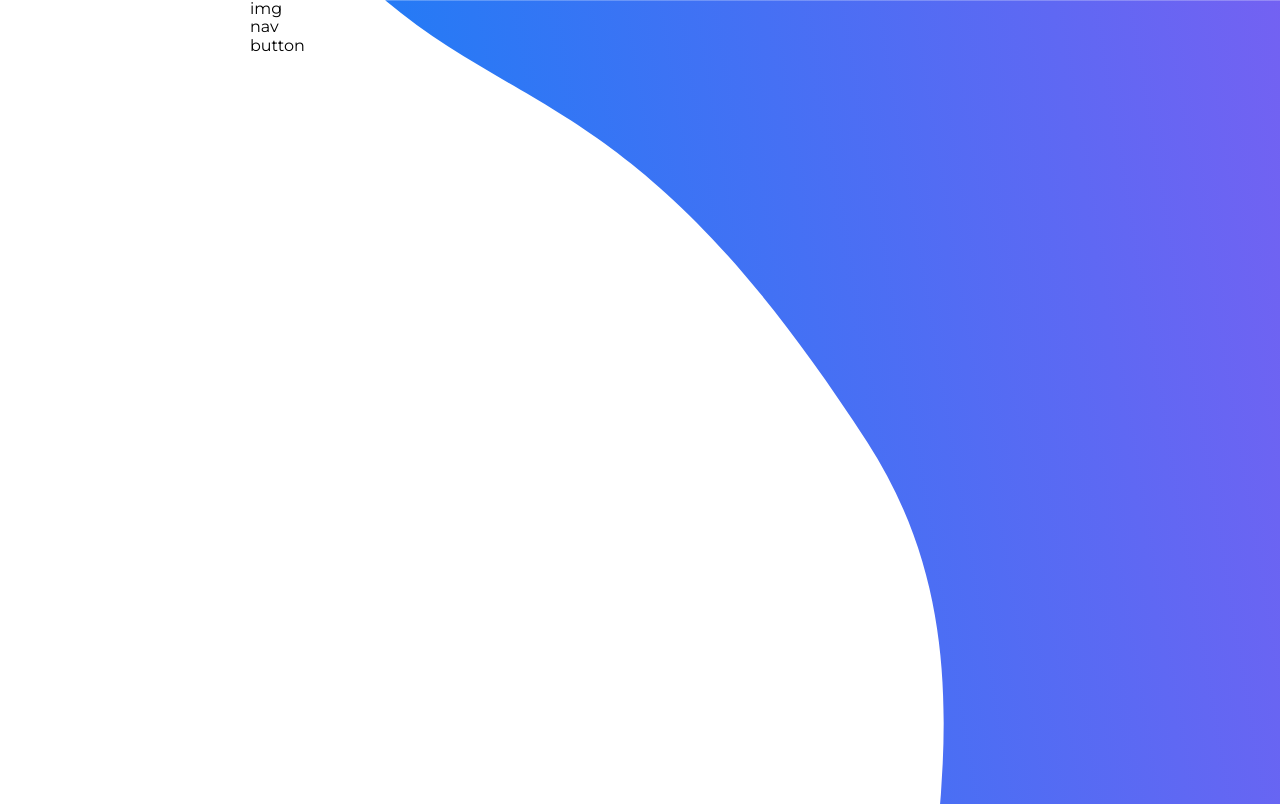
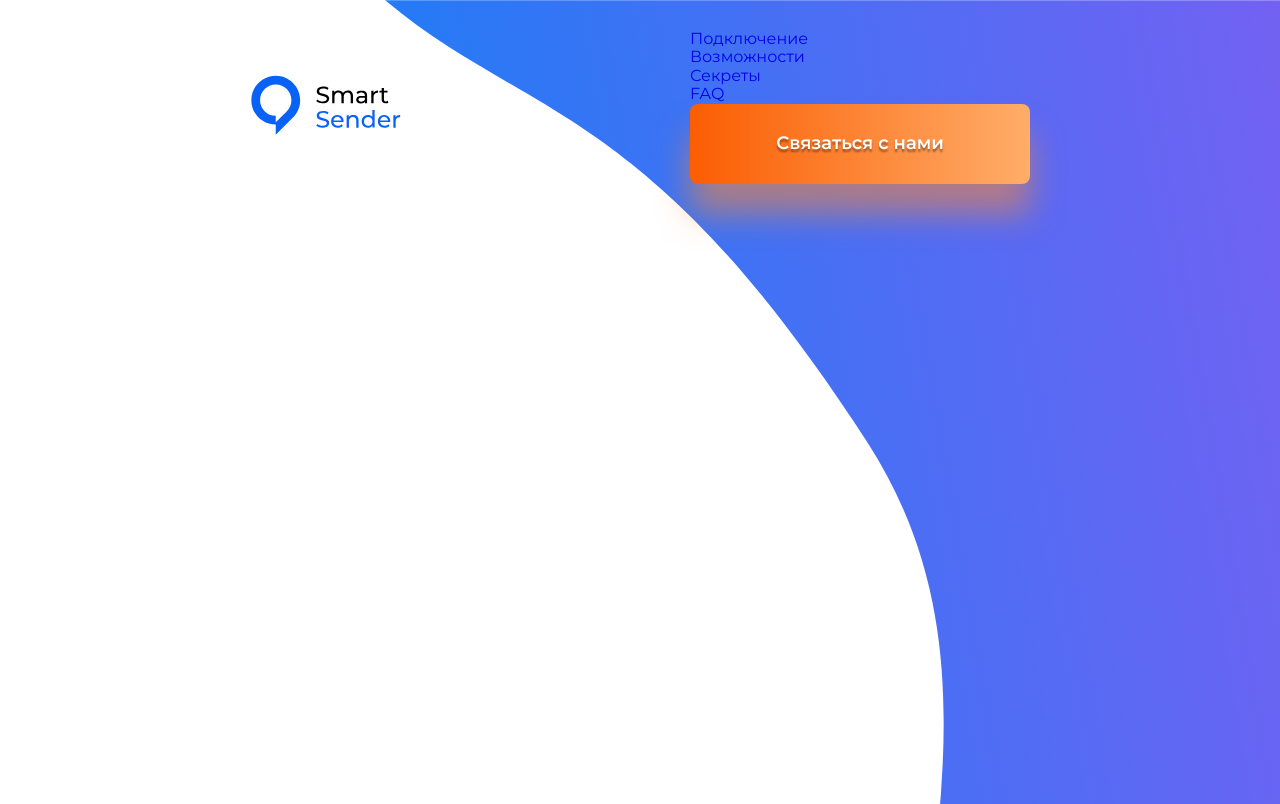
Before and after one commit to anigvo/ss-viber, a plain HTML site: page index.html in a window 1280 px wide. Shown: the top 804 px of the page. Drawn offline with nearby package versions, Linux system fonts and the light colour scheme.

Commit message:
create contact-button and some header

```diff
--- a/index.html
+++ b/index.html
@@ -12,16 +12,41 @@
   </head>
 
   <body>
-    <div class="container">
-      <header class="header">
-        <div>img</div>
-        <div>
-          <div>nav</div>
-          <div>button</div>
+    <header class="header">
+      <div class="container header__container">
+        <a href="https://smartsender.com"
+          ><svg class="header__logo">
+            <use href="./images/svg/sprite.svg#logo"></use></svg
+        ></a>
+
+        <div class="header__wrapper">
+          <nav class="header__nav">
+            <ul class="header__list">
+              <li class="header__item">
+                <a href="#" class="header__link">Подключение</a>
+              </li>
+              <li class="header__item">
+                <a href="#" class="header__link">Возможности</a>
+              </li>
+              <li class="header__item">
+                <a href="#" class="header__link">Секреты</a>
+              </li>
+              <li class="header__item">
+                <a href="#" class="header__link">FAQ</a>
+              </li>
+            </ul>
+          </nav>
+
+          <button
+            type="button"
+            class="contact-button"
+            data-text="Связаться с нами"
+          >
+            Связаться с нами
+          </button>
         </div>
-      </header>
-    </div>
-    <div class="background"></div>
+      </div>
+    </header>
 
     <section class="section" id="section-about">
       <div class="container"></div>
@@ -30,7 +55,7 @@
     <footer class="footer">
       <div class="container"></div>
     </footer>
-
+    <div class="background"></div>
     <script type="module" src="./index.js"></script>
   </body>
 </html>
--- a/sass/base/_base.scss
+++ b/sass/base/_base.scss
@@ -25,6 +25,7 @@ body {
 }
 
 .background {
+  z-index: -1;
   position: absolute;
   top: 0;
   left: 0;
--- /dev/null
+++ b/sass/layout/_contact-button.scss
@@ -0,0 +1,54 @@
+.contact-button {
+  position: relative;
+  font-family: "Montserrat";
+  font-weight: 600;
+  font-size: 18px;
+  color: $secondary-text;
+  width: 340px;
+  height: 80px;
+  padding: 29px 76px;
+  border-radius: 8px;
+  border: none;
+  text-shadow: 0px 3px 2px $main-text-transparent;
+  box-shadow: 0 30px 32px $contact-button-shadow;
+  cursor: pointer;
+  background-image: linear-gradient(
+    to right,
+    $contact-button-1,
+    $contact-button-2
+  );
+  transition: box-shadow 250ms cubic-bezier(0.4, 0, 0.2, 1);
+  &:hover,
+  &:focus {
+    box-shadow: 0 10px 32px $contact-button-shadow;
+  }
+}
+
+.contact-button::before {
+  content: attr(data-text);
+  position: absolute;
+  padding: 29px 76px;
+  top: 50%;
+  left: 50%;
+  transform: translate(-50%, -50%);
+  width: 100%;
+  height: 100%;
+  text-align: center;
+  font-family: "Montserrat";
+  font-weight: 600;
+  font-size: 18px;
+  color: $secondary-text;
+  background-image: linear-gradient(
+    to right,
+    $contact-button-hover-1,
+    $contact-button-hover-2
+  );
+  border-radius: 8px;
+  border: none;
+  opacity: 0;
+  transition: opacity 250ms cubic-bezier(0.4, 0, 0.2, 1);
+}
+
+.contact-button:hover::before {
+  opacity: 1;
+}
--- a/sass/layout/_header.scss
+++ b/sass/layout/_header.scss
@@ -1,2 +1,12 @@
 .header {
+  &__container {
+    display: flex;
+    align-items: center;
+    justify-content: space-between;
+  }
+  padding: 30px 0;
+  &__logo {
+    width: 151px;
+    height: 60px;
+  }
 }
--- a/sass/layout/_index.scss
+++ b/sass/layout/_index.scss
@@ -1,3 +1,4 @@
 @import './header';
 @import './footer';
 @import './container';
+@import './contact-button'
```
Also changed, not shown: css/index.css, css/index.min.css, images/svg/sprite.svg (added), 2 other files.
